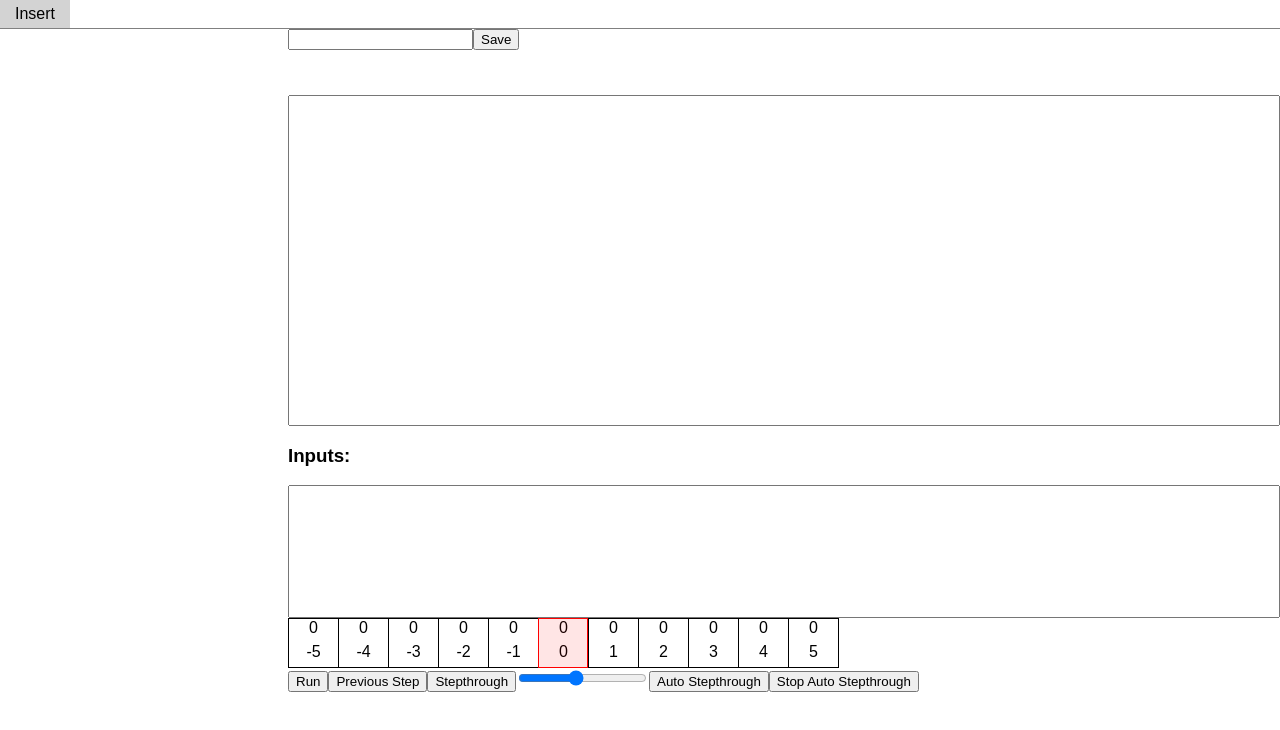
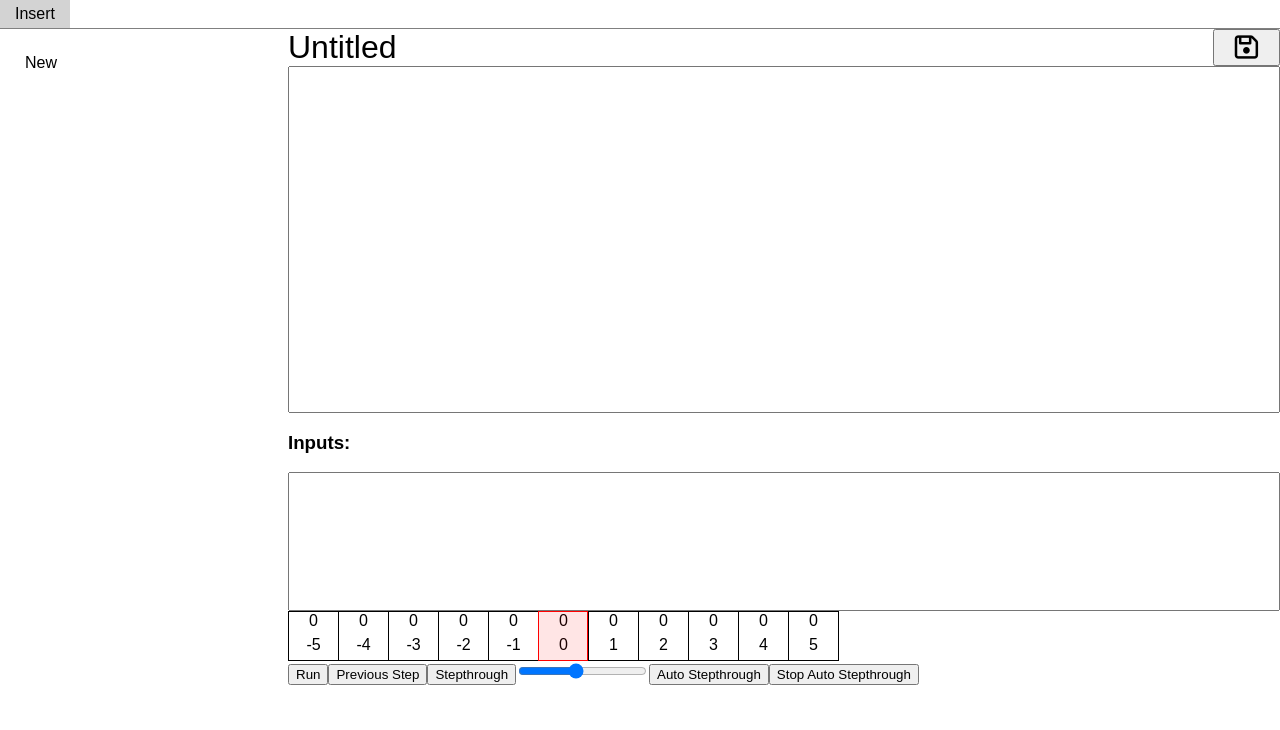
Before and after one commit to BrainifIDE/brainifide, a React (Create React App) app: page / in a window 1280 px wide. Shown: the top 730 px of the page. Built offline with nearby package versions, Linux system fonts and the light colour scheme.

Commit message:
Improve UI

```diff
--- a/src/FilesList.js
+++ b/src/FilesList.js
@@ -12,6 +12,8 @@ class FilesList extends Component {
       selectedFile: -1,
       files: []
     };
+
+    this.newCode = this.newCode.bind(this);
   }
 
   componentDidMount() {
@@ -50,6 +52,10 @@ class FilesList extends Component {
       <div className="FilesList">
         <ul>
           { this.renderFiles() }
+          <li className="file"
+              onClick={ this.newCode }>
+            <span className="name">New</span>
+          </li>
         </ul>
       </div>
     );
@@ -67,6 +73,10 @@ class FilesList extends Component {
       deleteFile(store.dispatch.bind(store), id);
     }
   }
+
+  newCode() {
+    location.reload();
+  }
 }
 
 export default FilesList;
--- a/src/IDE.css
+++ b/src/IDE.css
@@ -5,8 +5,20 @@
 }
 
 .IDE .name-container {
-  flex-basis: 0;
-  flex-grow: 10;
+  display: flex;
+}
+
+.IDE .name-field {
+  border: none;
+  margin: 0;
+  padding: 0;
+  font-size: 2rem;
+  flex-grow: 1;
+}
+
+.IDE .save {
+  padding-left: 20px;
+  padding-right: 20px;
 }
 
 .IDE .code-container {
--- a/src/IDE.js
+++ b/src/IDE.js
@@ -29,7 +29,7 @@ class IDE extends Component {
       stdout: "",
       input: "",
       timerSpeed: 500,
-      name: "",
+      name: "Untitled",
       dirty: false,
       contextStack: Immutable.Stack.of(makeMockContext()),
       instructionsStack: new Immutable.Stack(),
@@ -84,9 +84,12 @@ class IDE extends Component {
       <div className="IDE">
         <div className="name-container">
           <input type="text"
+                 className="name-field"
                  value={ this.state.name }
                  onChange={ this.onNameChange } />
-          <button onClick={ this.onSave }>Save</button>
+         <button className="save" onClick={ this.onSave }>
+           <i className="fa fa-save fa-2x" />
+         </button>
         </div>
 
         <div className="code-container">
```
